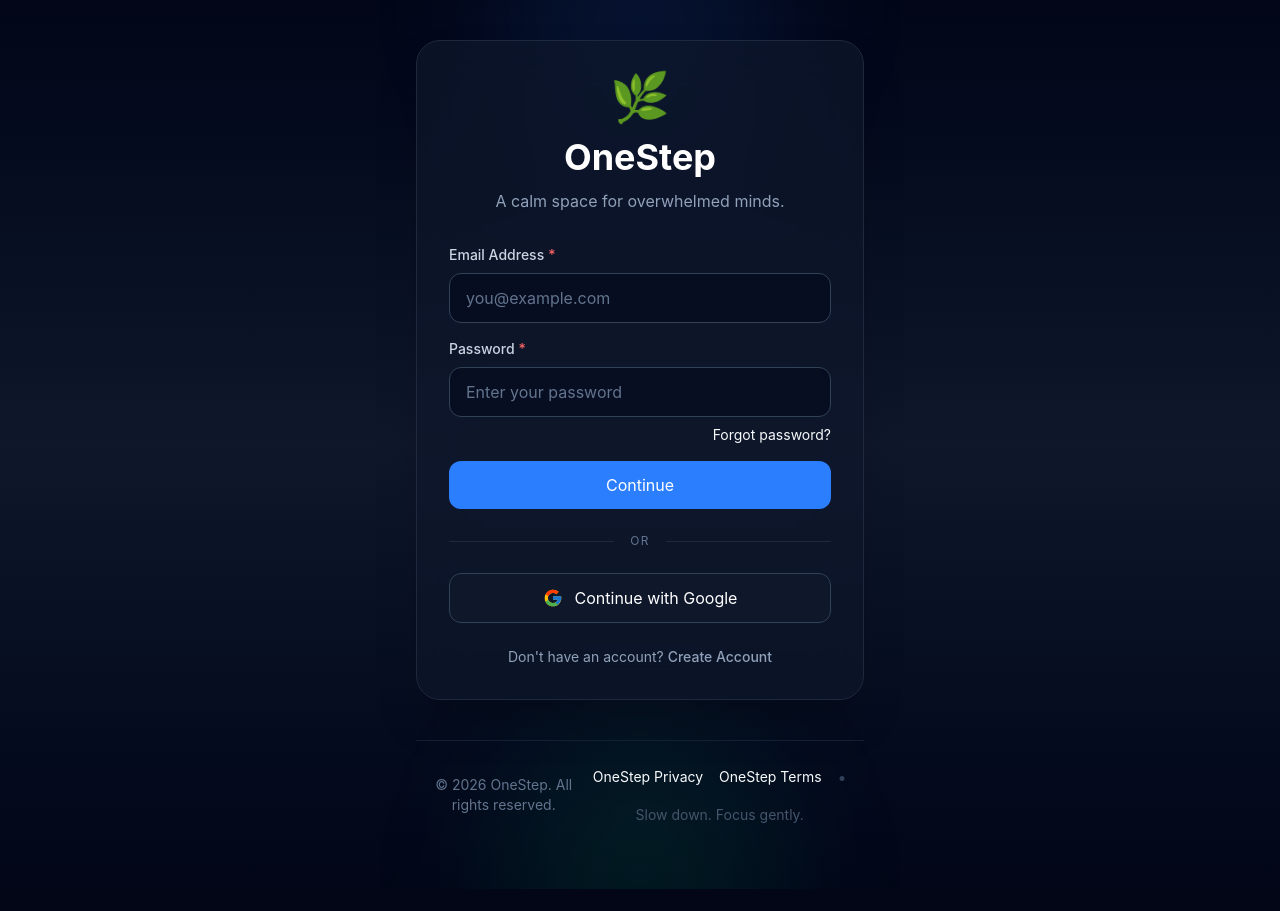
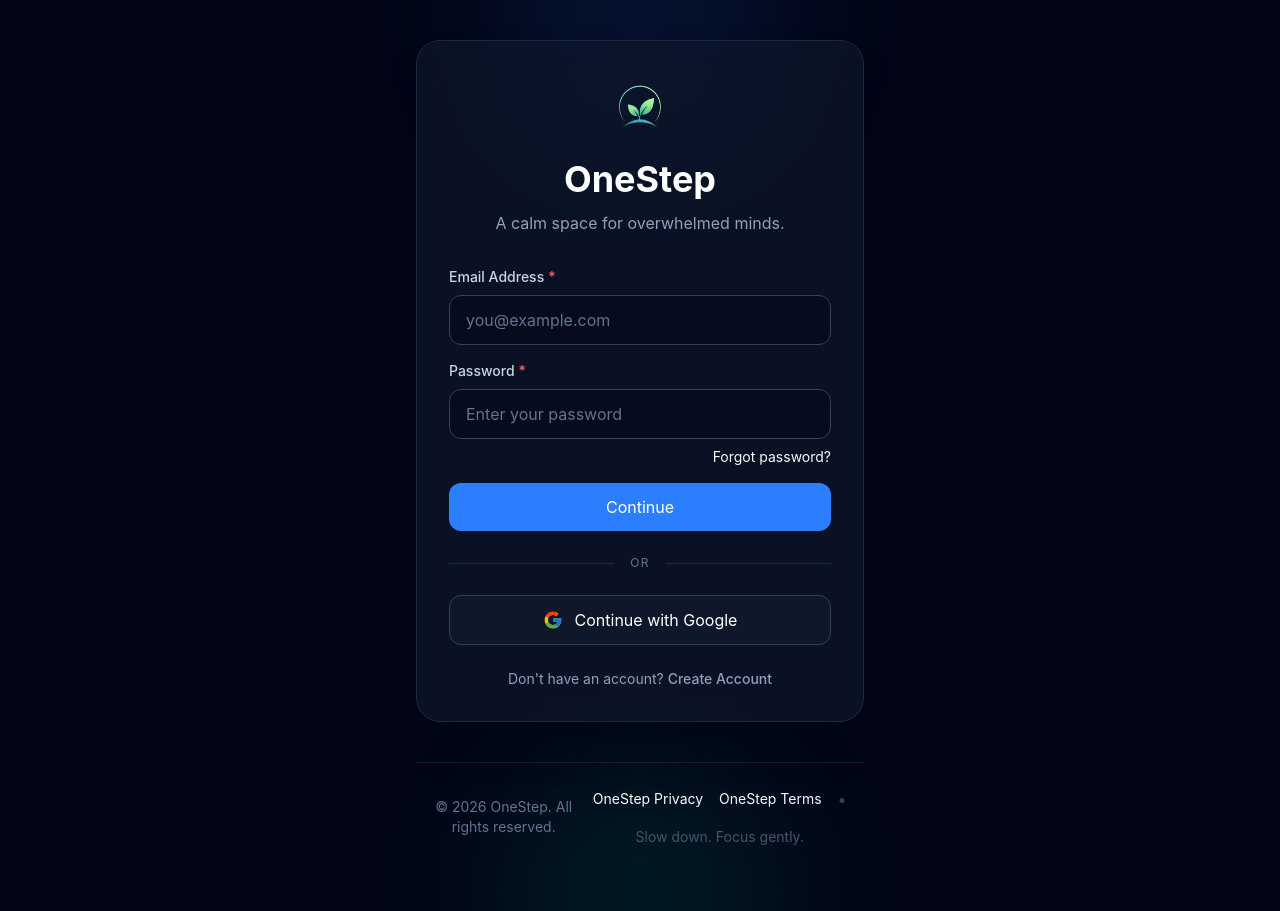
Before and after one commit to mosiamarate/OneStep, a Next.js app in the folder onestep/: page /auth/login in a window 1280 px wide. Before the commit the page ends 889 px from the top, so only its background shows below. Built offline with nearby package versions, Linux system fonts and the light colour scheme; no server answers.

Commit message:
Refactor gradient background styles and update image usage in AuthHeader component

```diff
--- a/onestep/src/app/auth/login/page.tsx
+++ b/onestep/src/app/auth/login/page.tsx
@@ -87,7 +87,9 @@
         relative
         min-h-screen
         overflow-hidden
-        bg-gradient-to-b
+        .bg-gradient-to-b {
+        --tw-gradient-position: to bottom in oklab;
+        background-image: linear-gradient(var(--tw-gradient-stops));}
         from-slate-950
         via-slate-900
         to-slate-950
--- a/onestep/src/app/auth/signup/page.tsx
+++ b/onestep/src/app/auth/signup/page.tsx
@@ -96,7 +96,10 @@
     <main
       className="
         relative min-h-screen overflow-hidden
-        bg-gradient-to-b from-slate-950 via-slate-900 to-slate-950
+        .bg-gradient-to-b {
+        --tw-gradient-position: to bottom in oklab;
+        background-image: linear-gradient(var(--tw-gradient-stops));
+        } from-slate-950 via-slate-900 to-slate-950
         flex items-center justify-center px-4 py-10
       "
     >
--- a/onestep/src/app/page.tsx
+++ b/onestep/src/app/page.tsx
@@ -1,3 +1,4 @@
+import Image from "next/image";
 import Link from "next/link";
 import Footer from "../components/layout/Footer";
 import icon from "@/public/icons/icon-2000x2000.png"
@@ -7,7 +8,9 @@
     <main
       className="
         min-h-screen
-        bg-gradient-to-b
+        .bg-gradient-to-b {
+        --tw-gradient-position: to bottom in oklab;
+        background-image: linear-gradient(var(--tw-gradient-stops));}
         from-slate-950
         via-slate-900
         to-slate-950
@@ -21,8 +24,8 @@
 
           <div className="relative z-10 mx-auto w-full max-w-5xl text-center">
             <div className="mb-6">
-              <img
-                src={icon.src}
+              <Image
+                src={icon}
                 alt="OneStep logo"
                 width={70}
                 height={70}
--- a/onestep/src/components/auth/AuthHeader.tsx
+++ b/onestep/src/components/auth/AuthHeader.tsx
@@ -2,6 +2,9 @@
   title: string;
   subtitle: string;
 }
+
+import Image from "next/image";
+import icon from "@/public/icons/icon-2000x2000.png"
 
 export default function AuthHeader({
   title,
@@ -10,7 +13,13 @@
   return (
     <div className="text-center mb-8">
       <div className="mb-4">
-        <span className="text-5xl">🌿</span>
+        <Image
+            src={icon}
+            alt="OneStep logo"
+            width={70}
+            height={70}
+            className="mx-auto rounded-lg"
+          />
       </div>
 
       <h1 className="text-4xl font-bold text-white mb-3">
```
